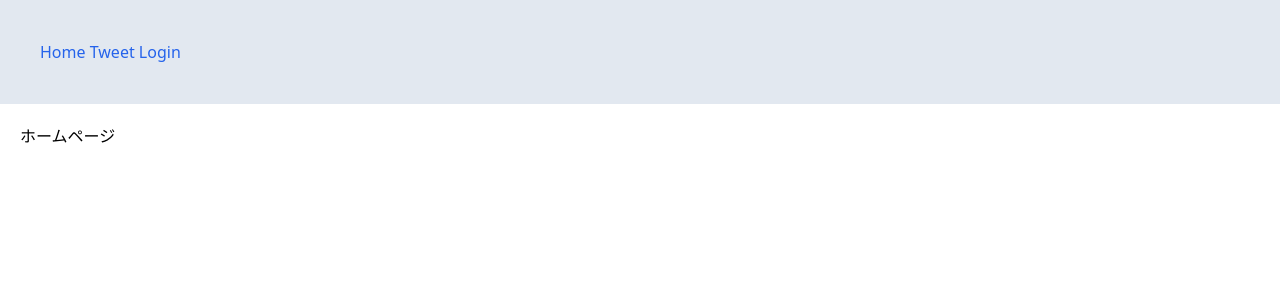
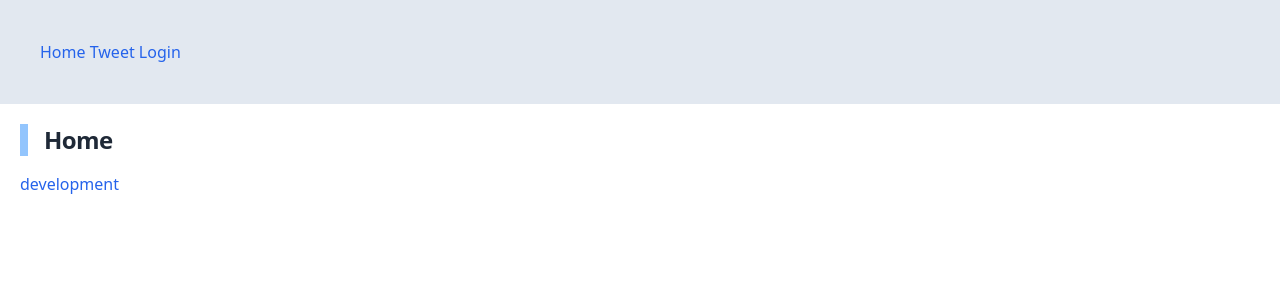
Before and after one commit to applecider-it/django-test, a Django app: page / in a window 1280 px wide. Shown: the top 300 px of the page. Run offline with Django 5.2, Linux system fonts and the light colour scheme; style sheets or scripts are compiled from the project's sources.

Commit message:
homeアプリ

```diff
--- a/src/main/templates/home.html
+++ b/src/home/templates/development.html
@@ -6,7 +6,7 @@
 
 <script type="module" src="{{ vite|asset:'assets/js/entrypoints/development/javascript-test.ts' }}"></script>
 
-<h2>ホームページ</h2>
+<h2 class="app-h2">開発者向けページ</h2>
 
 <div id="vue"></div>
 
--- /dev/null
+++ b/src/home/templates/home.html
@@ -0,0 +1,13 @@
+{% extends "base.html" %}
+
+{% block title %}Home{% endblock %}
+
+{% block content %}
+
+<h2 class="app-h2">Home</h2>
+
+<div>
+  <div><a href="/development" class="app-link-normal">development</a></div>
+</div>
+
+{% endblock %}
--- a/src/home/views.py
+++ b/src/home/views.py
@@ -1,3 +1,7 @@
-from django.shortcuts import render
+from django.shortcuts import render, redirect
 
-# Create your views here.
+def home_view(request):
+    return render(request, "home.html")
+
+def development_view(request):
+    return render(request, "development.html")
--- a/src/main/views.py
+++ b/src/main/views.py
@@ -1,4 +1,3 @@
-from django.shortcuts import render, redirect
+from django.shortcuts import render
 
-def home_view(request):
-    return render(request, "home.html")
+# Create your views here.
--- a/src/myapp/settings.py
+++ b/src/myapp/settings.py
@@ -37,7 +37,9 @@ INSTALLED_APPS = [
     'django.contrib.sessions',
     'django.contrib.messages',
     'django.contrib.staticfiles',
+
     'main',
+    'home',
     'tweet',
     'account',
 ]
--- a/src/myapp/urls.py
+++ b/src/myapp/urls.py
@@ -17,14 +17,15 @@ Including another URLconf
 from django.contrib import admin
 from django.urls import path
 
-from main import views as main_views
+from home import views as home_views
 from tweet import views as tweet_views
 from account import views as account_views
 
 urlpatterns = [
     path('admin/', admin.site.urls),
 
-    path('', main_views.home_view, name='home'),
+    path('', home_views.home_view, name='home'),
+    path('development/', home_views.development_view, name='development'),
 
     path('login/', account_views.login_view, name='login'),
     path('logout/', account_views.logout_view, name='logout'),
--- a/src/tweet/templates/tweet.html
+++ b/src/tweet/templates/tweet.html
@@ -1,7 +1,7 @@
 {% extends "base.html" %}
 
 {% block content %}
-<h2>ツイート</h2>
+<h2 class="app-h2">ツイート</h2>
 
 <form method="POST">
     {% csrf_token %}
```
